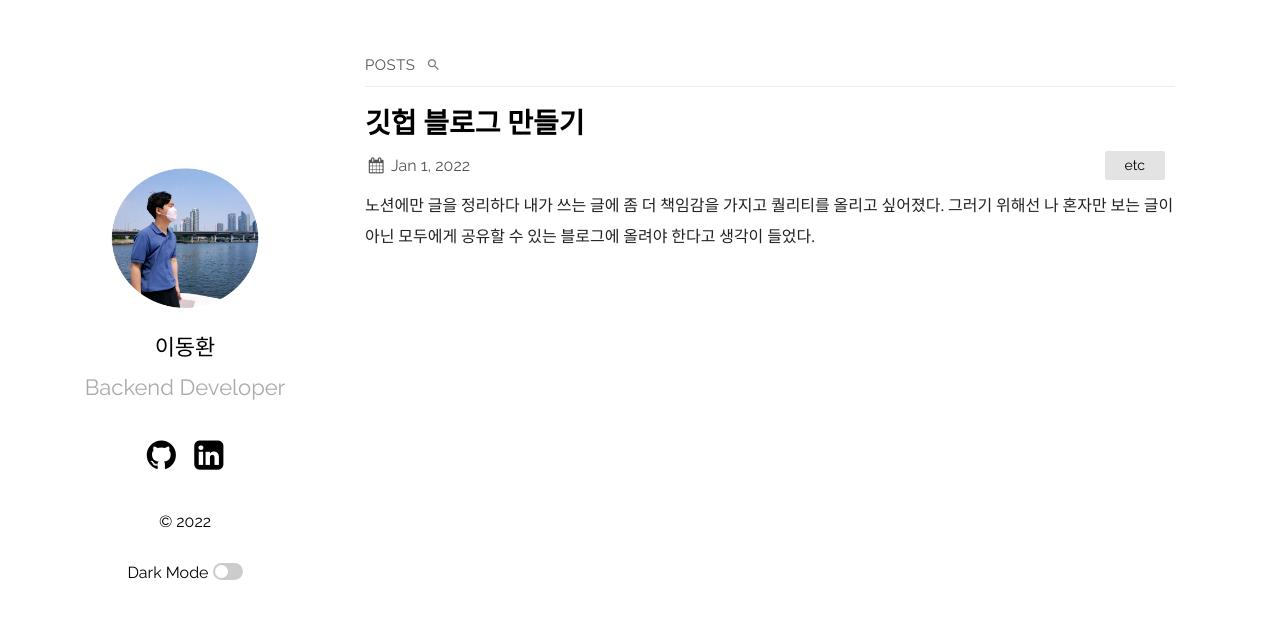
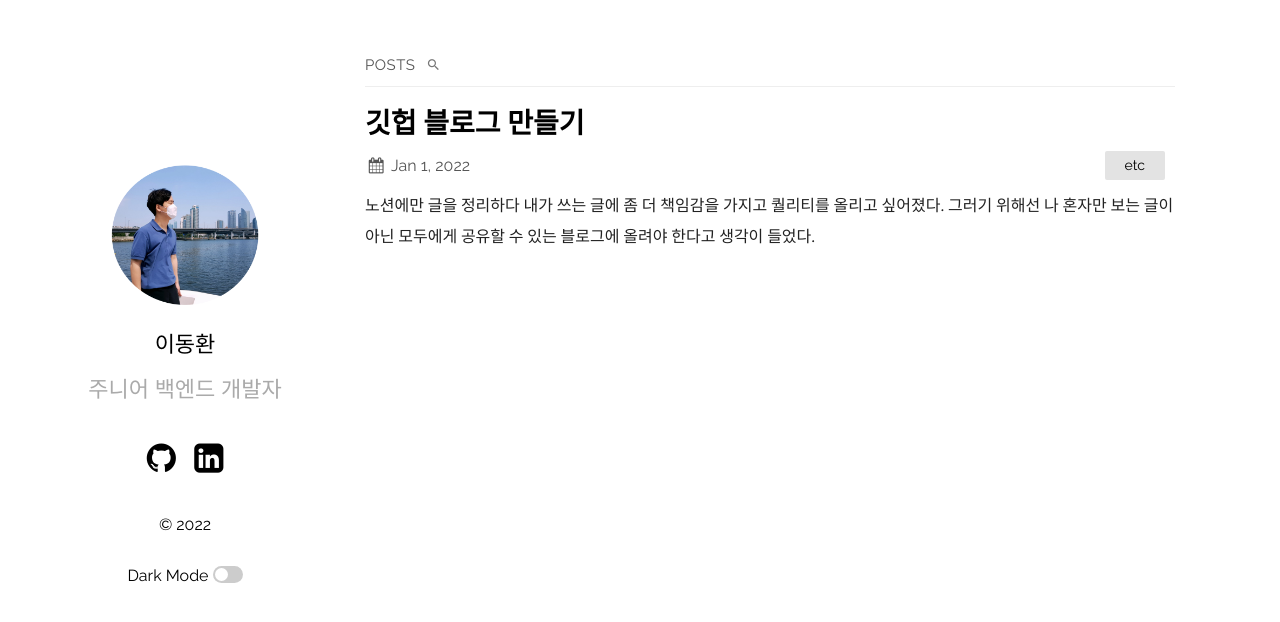
Before and after one commit to perenok/perenok.github.io, a Jekyll site: the page built from index.md, in a window 1280 px wide. Shown: the top 622 px of the page. Built offline with Jekyll 4.4.1, drawn with Linux system fonts in a browser that asks for light colours.

Commit message:
docs: tagline 변경과 gitignore 추가

```diff
--- a/_config.yml
+++ b/_config.yml
@@ -13,7 +13,7 @@ sass:
   sass_dir: _sass
 plainwhite:
   name: 이동환
-  tagline: Backend Developer
+  tagline: 주니어 백엔드 개발자
   date_format: "%b %-d, %Y"
   sitemap: true # set to true to generate sitemap.xml content
   search: true # set to true to enable searchbar
```
Also changed, not shown: 1 other file.
